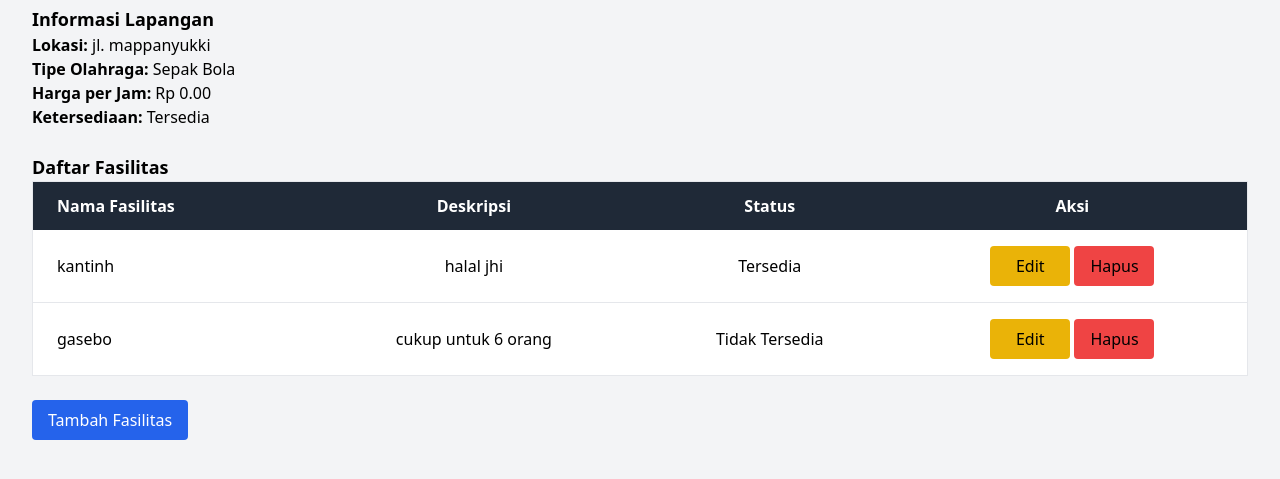
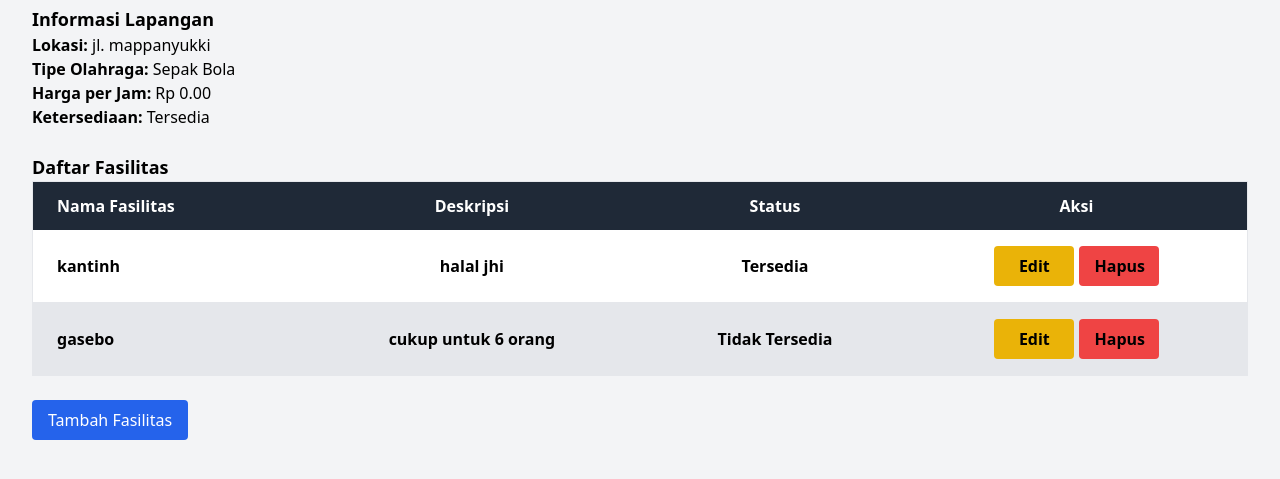
Before and after one commit to ripet00/pemweb_crud, a Django app: page /fields/6/ in a window 1280 px wide. Shown: the part 135-614 px from the top of the page. Run offline with Django 5.2, Linux system fonts and the light colour scheme; data comes from the database, SQL or seed files in the repository; some libraries are stand-ins or nearby versions.

Commit message:
style: change bg color of table list facility

```diff
--- a/polls/templates/sportfield/field_detail.html
+++ b/polls/templates/sportfield/field_detail.html
@@ -26,7 +26,7 @@
     </thead>
     <tbody id="fieldTable" class="divide-y">
       {% for facility in facilities %}
-      <tr id="facility-{{ facility.id }}">
+      <tr id="facility-{{ facility.id }}" class="bg-gray-200 odd:bg-white font-bold">
         <td class="facility-name text-start px-6 py-4">{{ facility.name }}</td>
         <td class="facility-description text-center px-6 py-4">{{ facility.description }}</td>
         <td class="facility-status text-center px-6 py-4">
```
